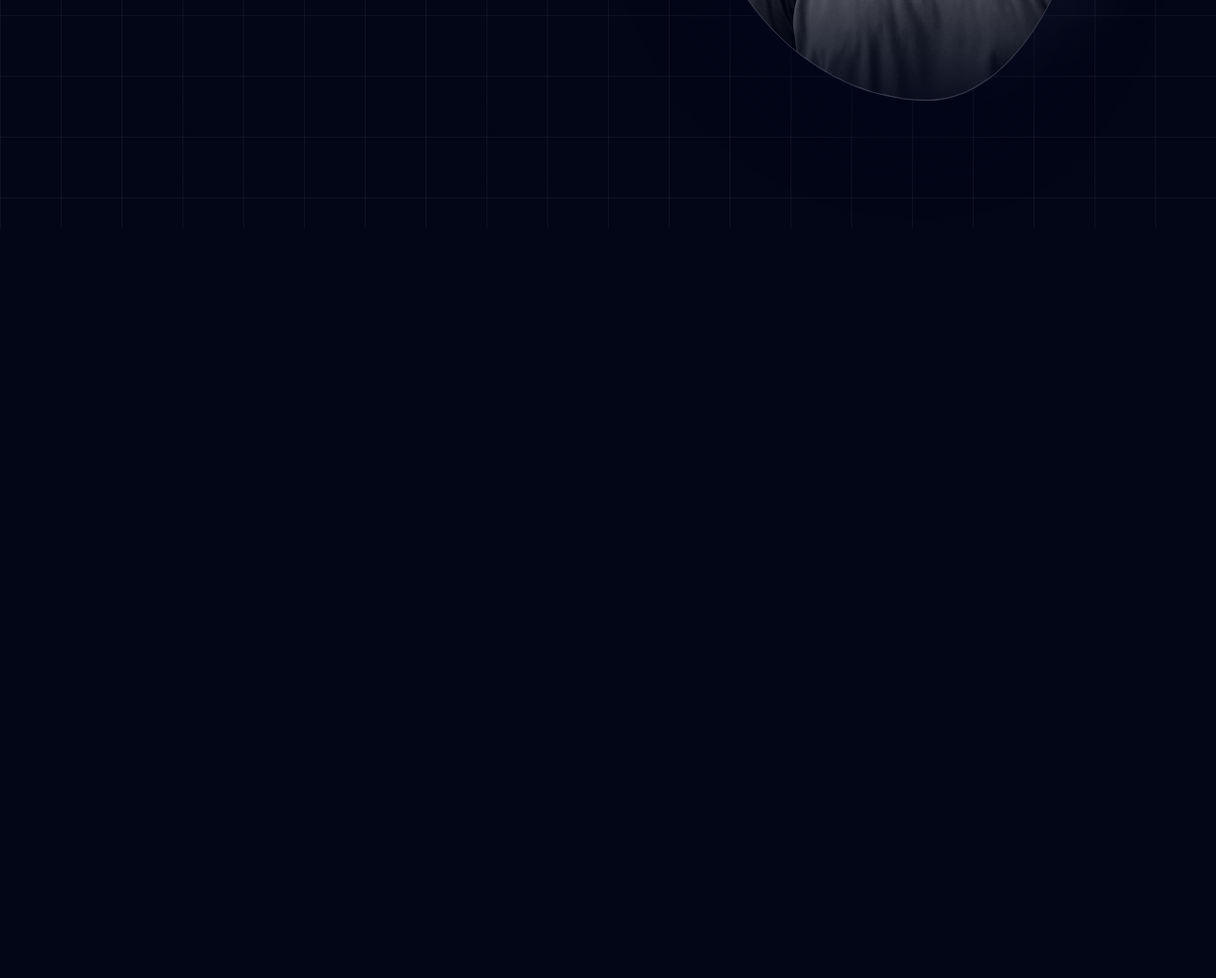
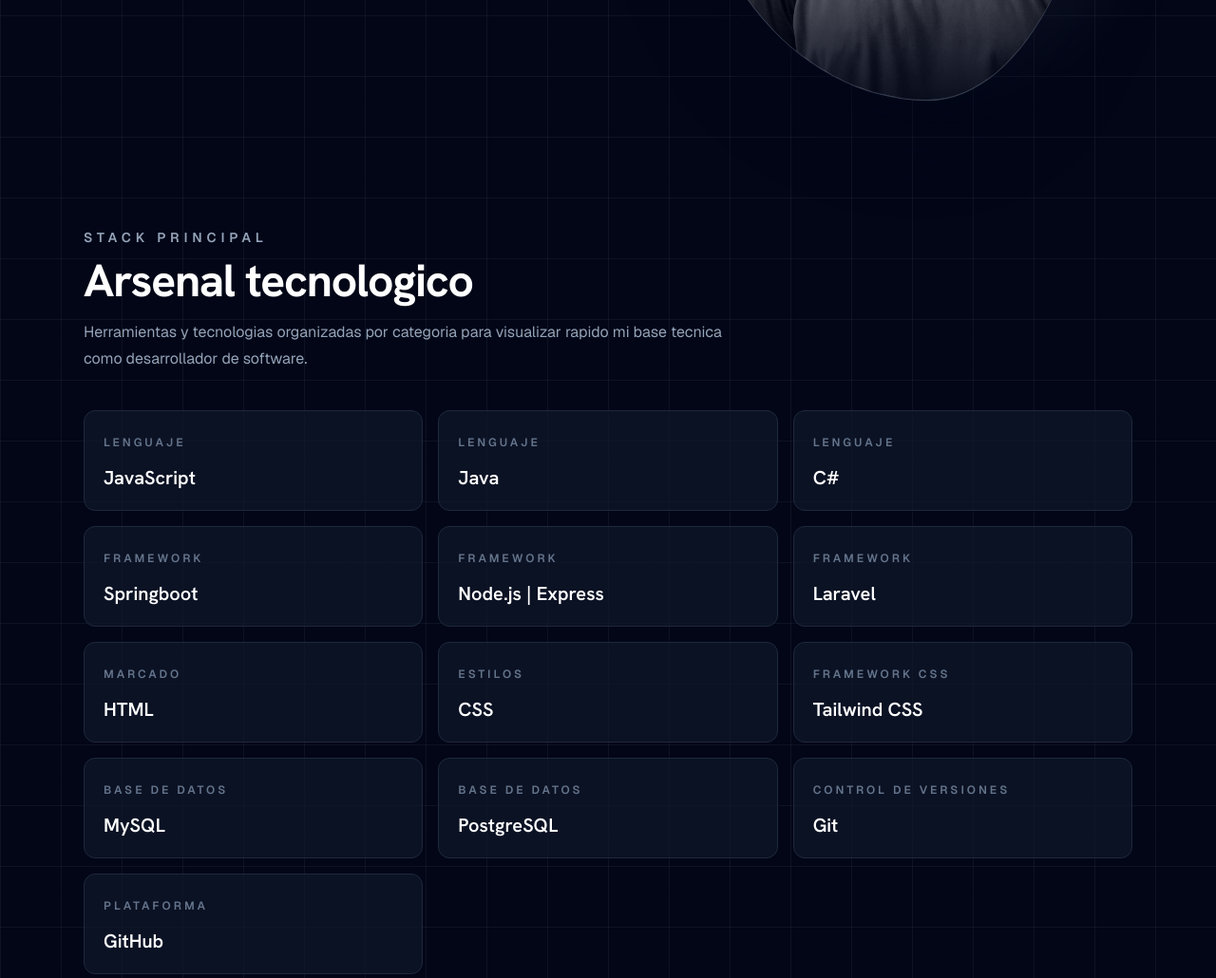
Before and after one commit to MichaelHoyos94/MichaelHoyos94.github.io, a plain HTML site: page index.html in a window 1280 px wide. Shown: the part 624-1654 px from the top of the page at 95% size. Before the commit the page ends 864 px from the top, so only its background shows below. Drawn offline with nearby package versions, Linux system fonts and the light colour scheme.

Commit message:
Feat003: Implementacion de arsenal tecnologico

```diff
--- a/assets/CSS/styles.css
+++ b/assets/CSS/styles.css
@@ -55,3 +55,21 @@
   height: auto;
   filter: grayscale(1) contrast(1.08);
 }
+
+.technology-card {
+  position: relative;
+  overflow: hidden;
+}
+
+.technology-card::before {
+  position: absolute;
+  inset: 0;
+  content: "";
+  background: linear-gradient(135deg, rgba(226, 232, 240, 0.12), transparent 45%);
+  opacity: 0;
+  transition: opacity 180ms ease;
+}
+
+.technology-card:hover::before {
+  opacity: 1;
+}
--- a/assets/JS/main.js
+++ b/assets/JS/main.js
@@ -1,8 +1,51 @@
+const technologies = [
+  { type: "Lenguaje", name: "JavaScript" },
+  { type: "Lenguaje", name: "Java" },
+  { type: "Lenguaje", name: "C#" },
+  { type: "Framework", name: "Springboot" },
+  { type: "Framework", name: "Node.js | Express" },
+  { type: "Framework", name: "Laravel" },
+  { type: "Marcado", name: "HTML" },
+  { type: "Estilos", name: "CSS" },
+  { type: "Framework CSS", name: "Tailwind CSS" },
+  { type: "Base de datos", name: "MySQL" },
+  { type: "Base de datos", name: "PostgreSQL" },
+  { type: "Control de versiones", name: "Git" },
+  { type: "Plataforma", name: "GitHub" },
+];
+
+/**
+ * Renders technology cards from the editable technologies data array.
+ */
+function renderTechnologies() {
+  const technologyList = document.querySelector("#technology-list");
+
+  if (!technologyList) {
+    return;
+  }
+
+  technologyList.innerHTML = technologies
+    .map(
+      (technology) => `
+        <article class="technology-card rounded-xl border border-slate-800 bg-slate-900/70 p-5 transition-colors hover:border-slate-400">
+          <span class="relative text-xs font-semibold uppercase tracking-[0.25em] text-slate-500">
+            ${technology.type}
+          </span>
+          <h3 class="relative mt-3 text-xl font-semibold text-white">
+            ${technology.name}
+          </h3>
+        </article>
+      `,
+    )
+    .join("");
+}
+
 /**
  * Initializes the static portfolio shell.
  */
 function initPortfolio() {
   document.documentElement.dataset.appReady = "true";
+  renderTechnologies();
 }
 
 initPortfolio();
--- a/index.html
+++ b/index.html
@@ -64,6 +64,27 @@
           </div>
         </div>
       </section>
+
+      <section id="arsenal-tecnologico" aria-labelledby="arsenal-title" class="py-16 md:py-24">
+        <div class="mb-10 max-w-2xl">
+          <p class="mb-3 text-sm font-semibold uppercase tracking-[0.35em] text-slate-400">
+            Stack principal
+          </p>
+          <h2 id="arsenal-title" class="text-3xl font-bold tracking-tight text-white md:text-5xl">
+            Arsenal tecnologico
+          </h2>
+          <p class="mt-4 text-base leading-7 text-slate-400">
+            Herramientas y tecnologias organizadas por categoria para visualizar rapido
+            mi base tecnica como desarrollador de software.
+          </p>
+        </div>
+
+        <div
+          id="technology-list"
+          class="grid gap-4 sm:grid-cols-2 lg:grid-cols-3"
+          aria-live="polite"
+        ></div>
+      </section>
     </main>
   </body>
 </html>
```
